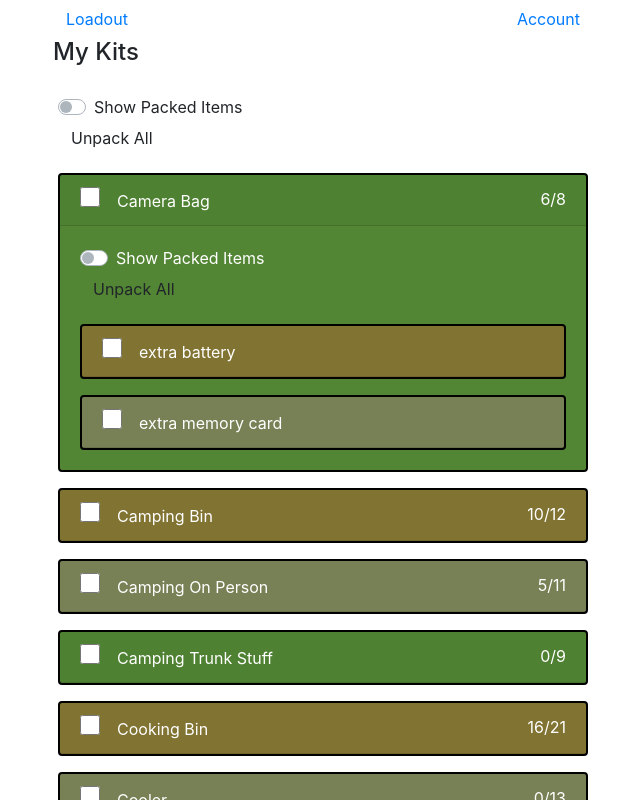
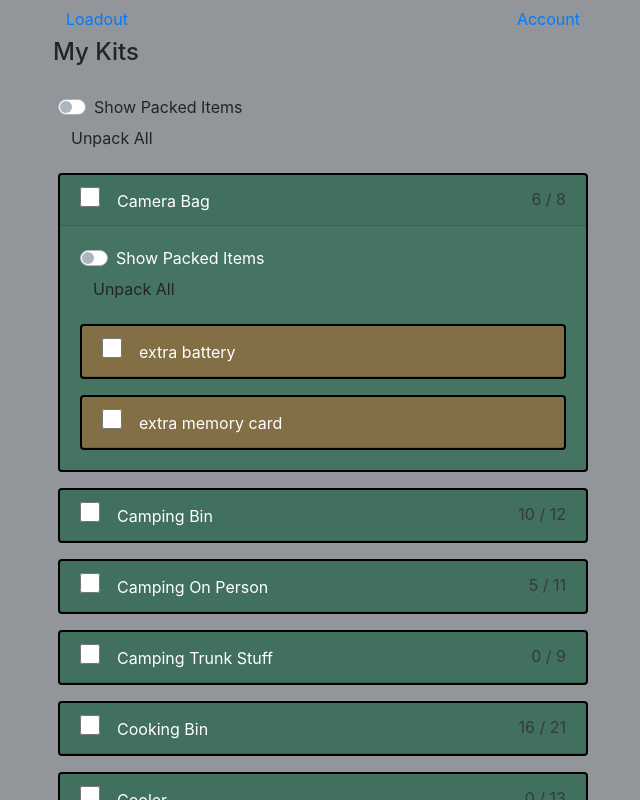
Before and after one commit to Chris-Fortier/loadout, a React (Create React App) app: page /all-kits in a window 1280 px wide. Both pictures are taken after a click on the checkbox 407 px from the left and 196 px from the top of the page. Shown: the top 800 px of the page, without its empty margins (317-957 px from the left). Built offline with nearby package versions, Linux system fonts and the light colour scheme.

Commit message:
change coloring system so it colors the items by their level, made the packed numbers dark

```diff
--- a/src/components/pages/AllKits.js
+++ b/src/components/pages/AllKits.js
@@ -36,7 +36,7 @@ export default class AllKits extends React.Component {
             })} */}
             {/* put directly in a row as a quick hack to get it closer to the sides of the screen */}
             <div className="row">
-               <Item key={"sdfs"} itemData={gear} rootLevel={true} />
+               <Item key={"sdfs"} itemData={gear} itemLevel={0} />
             </div>
             {/* {Item.renderContainingItems(gear)} */}
          </AppTemplate>
--- a/src/components/ui/AppTemplate.js
+++ b/src/components/ui/AppTemplate.js
@@ -4,6 +4,7 @@ import Header from "./Header";
 
 export default function AppTemplate(props) {
    return (
+      <div className="color0">
          <div className="container">
             <div className="row">
                <div className="col-12 col-xl-6 offset-xl-3 col-lg-8 offset-lg-2 col-md-10 offset-md-1">
@@ -15,5 +16,6 @@ export default function AppTemplate(props) {
                </div>
             </div>
          </div>
+      </div>
    );
 }
--- a/src/components/ui/Item.js
+++ b/src/components/ui/Item.js
@@ -95,7 +95,7 @@ export default class Item extends React.Component {
    }
 
    // renders a component for every child item for a item (give it the item object as itemData)
-   renderContainingItems(items, parentColorChoice = null) {
+   renderContainingItems(items, parentItemLevel) {
       let displayedItems = []; // initialize a new list for displayed items
 
       displayedItems = orderBy(items, "name", "asc"); // sort the items by name
@@ -115,20 +115,20 @@ export default class Item extends React.Component {
       // assign a rotating number to each item so I can give them alternating colors
       // there are three colors used for items to ensure that two adjacent items are always a different color
       // and their parent item is a different color
-      let colorsToUse = [];
-      if (parentColorChoice === 0) {
-         colorsToUse = [1, 2];
-      } else if (parentColorChoice === 1) {
-         colorsToUse = [0, 2];
-      } else if (parentColorChoice === 2) {
-         colorsToUse = [0, 1];
-      } else if (parentColorChoice === null) {
-         colorsToUse = [0, 1, 2];
-      }
-      for (let i in displayedItems) {
-         const evenOdd = i % colorsToUse.length;
-         displayedItems[i].colorChoice = colorsToUse[evenOdd];
-      }
+      // let colorsToUse = [];
+      // if (parentColorChoice === 0) {
+      //    colorsToUse = [1, 2];
+      // } else if (parentColorChoice === 1) {
+      //    colorsToUse = [0, 2];
+      // } else if (parentColorChoice === 2) {
+      //    colorsToUse = [0, 1];
+      // } else if (parentColorChoice === null) {
+      //    colorsToUse = [0, 1, 2];
+      // }
+      // for (let i in displayedItems) {
+      // const evenOdd = i % colorsToUse.length;
+      // displayedItems[i].colorChoice = colorsToUse[evenOdd];
+      // }
 
       // console.log("displayed items", parentColorChoice, displayedItems);
 
@@ -140,11 +140,16 @@ export default class Item extends React.Component {
       // render each sub item
       outputPieces.push(
          displayedItems.map((item) => {
-            return <Item key={item.name} itemData={item} />;
+            return (
+               <Item
+                  key={item.name}
+                  itemData={item}
+                  itemLevel={parentItemLevel + 1}
+               />
+            );
          })
       );
 
-      console.log("hello");
       return <div className="card-body">{outputPieces}</div>;
    }
 
@@ -170,23 +175,13 @@ export default class Item extends React.Component {
       // this is to simplify code below
       const itemData = this.props.itemData;
 
-      // if (this.props.hasOwnProperty("rootLevel")) {
-      //    console.log("root level");
-      //    return this.renderContainingItems(itemData.items);
-      // }
-
-      // get the color choice
-      // if (itemData.hasOwnProperty("colorChoice") === false) {
-      //    itemData.colorChoice = 2;
-      // }
-
       // render this if this item is the root level item
-      if (this.props.hasOwnProperty("rootLevel")) {
+      if (this.props.itemLevel === 0) {
          return (
             <>
                {this.renderContainingItems(
                   itemData.items,
-                  itemData.colorChoice
+                  this.props.itemLevel
                )}
             </>
          );
@@ -208,7 +203,8 @@ export default class Item extends React.Component {
          return (
             <div
                className={
-                  "card text-white mt-3 color" + String(itemData.colorChoice)
+                  "card text-white mt-3 color" +
+                  String(this.props.itemLevel % 3) // 3 is the number of color levels before it starts over
                }
             >
                <div
@@ -223,12 +219,17 @@ export default class Item extends React.Component {
                            id="packed-checkbox"
                            value="option1"
                            checked={itemData.isPacked}
+                           // style={{
+                           //    width: "20px",
+                           //    height: "20px",
+                           //    marginTop: "10px",
+                           // }}
                         />
                      </div>
                      {itemData.name}
                   </div>
-                  <div className="float-right">
-                     {numPackedItems}/{numItems}
+                  <div className="float-right text-dark">
+                     {numPackedItems} / {numItems}
                   </div>
                   <div className="clearfix"></div>
                </div>
@@ -254,7 +255,7 @@ export default class Item extends React.Component {
                {this.state.isExpanded &&
                   this.renderContainingItems(
                      itemData.items,
-                     itemData.colorChoice
+                     this.props.itemLevel
                   )}
             </div>
          );
@@ -262,7 +263,8 @@ export default class Item extends React.Component {
          return (
             <div
                className={
-                  "card text-white mt-3 color" + String(itemData.colorChoice)
+                  "card text-white mt-3 color" +
+                  String(this.props.itemLevel % 3) // 3 is the number of color levels before it starts over
                }
             >
                <div className="card-header">
--- a/src/style/style.scss
+++ b/src/style/style.scss
@@ -23,13 +23,18 @@
 
 // alternating colors for gear cards
 .color0 {
-   background-color: rgb(82, 134, 52);
+   // background-color: rgb(124, 134, 89);
+   background-color: #92969a; // urban gray
 }
 .color1 {
-   background-color: rgb(134, 119, 52);
+   // background-color: rgb(82, 134, 52);
+   // background-color: #3b715b; // foliage green
+   background-color: #457462; // foliage green
 }
 .color2 {
-   background-color: rgb(124, 134, 89);
+   // background-color: rgb(134, 119, 52);
+   // background-color: #ddb77b; // coyote
+   background-color: #877348; // flat dark earth
 }
 
 .card {
```
Lines whose indentation alone changed are shown as unchanged.
